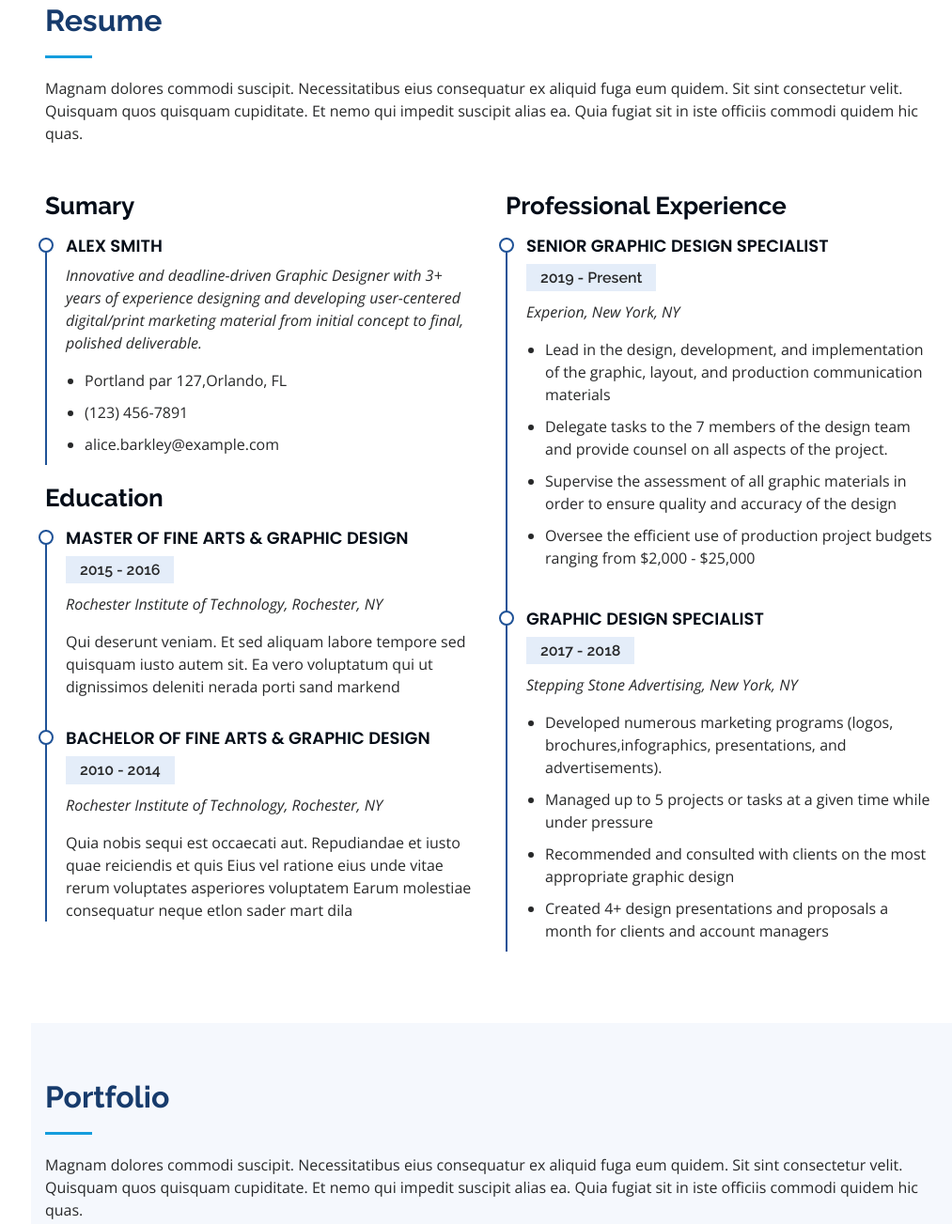
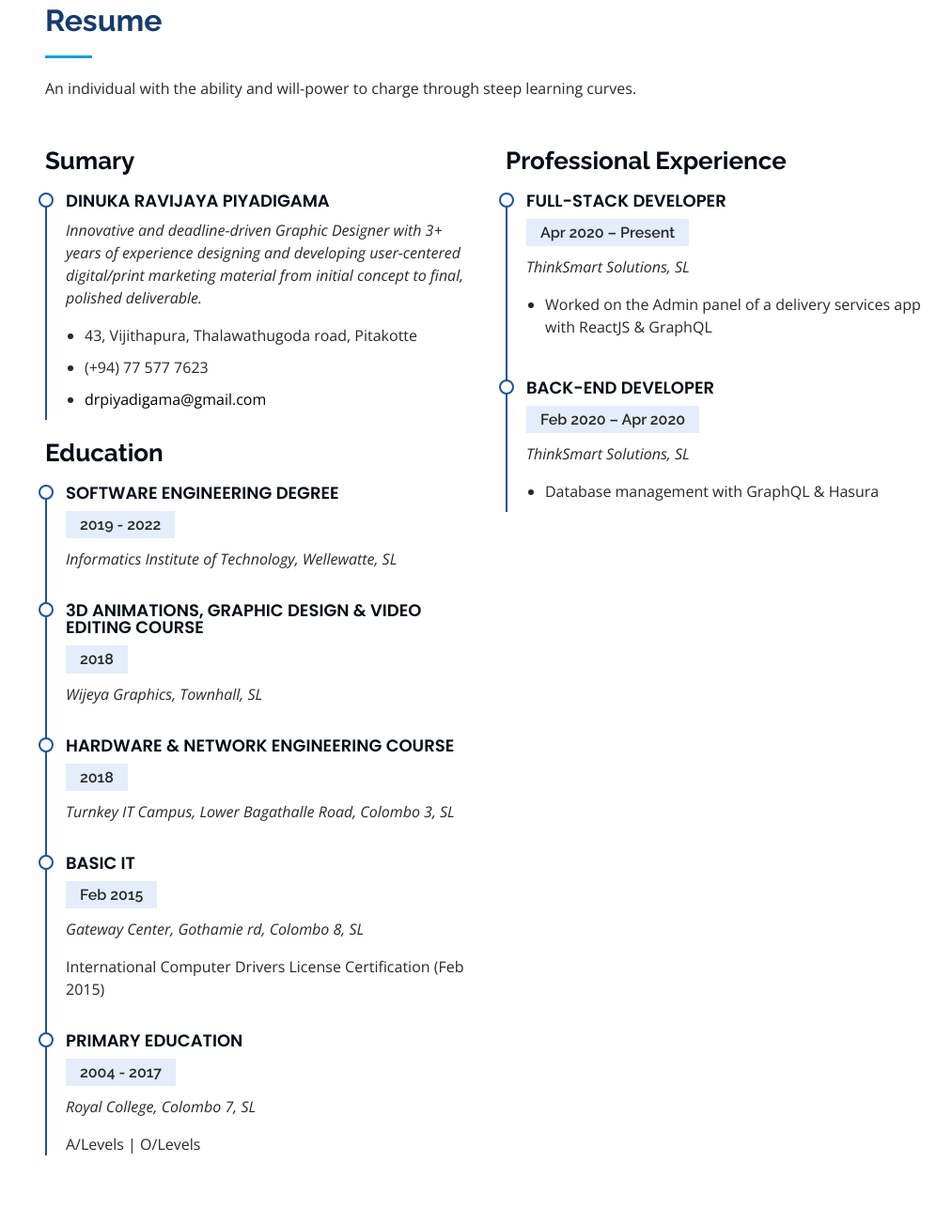
Before and after one commit to DinDev3/DinDev3.github.io, a plain HTML site: page index.html in a window 1280 px wide. Shown: the part 2339-3642 px from the top of the page at 94% size, without its empty margins (267-1280 px from the left). Drawn offline with nearby package versions, Linux system fonts and the light colour scheme.

Commit message:
Added content

```diff
--- a/index.html
+++ b/index.html
@@ -59,7 +59,7 @@
 
       <nav class="nav-menu">
         <ul>
-          <li class="active"><a href="index.html"><i class="bx bx-home"></i> <span>Home</span></a></li>
+          <li class="active"><a href="#hero"><i class="bx bx-home"></i> <span>Home</span></a></li>
           <li><a href="#about"><i class="bx bx-user"></i> <span>About</span></a></li>
           <li><a href="#resume"><i class="bx bx-file-blank"></i> <span>Resume</span></a></li>
           <li><a href="#portfolio"><i class="bx bx-book-content"></i> Portfolio</a></li>
@@ -250,61 +250,97 @@
 
         <div class="section-title">
           <h2>Resume</h2>
-          <p>Magnam dolores commodi suscipit. Necessitatibus eius consequatur ex aliquid fuga eum quidem. Sit sint consectetur velit. Quisquam quos quisquam cupiditate. Et nemo qui impedit suscipit alias ea. Quia fugiat sit in iste officiis commodi quidem hic quas.</p>
+          <p>An individual with the ability and will-power to charge through steep learning curves.</p>
         </div>
 
         <div class="row">
           <div class="col-lg-6" data-aos="fade-up">
             <h3 class="resume-title">Sumary</h3>
             <div class="resume-item pb-0">
-              <h4>Alex Smith</h4>
+              <h4>Dinuka Ravijaya Piyadigama</h4>
               <p><em>Innovative and deadline-driven Graphic Designer with 3+ years of experience designing and developing user-centered digital/print marketing material from initial concept to final, polished deliverable.</em></p>
               <ul>
-                <li>Portland par 127,Orlando, FL</li>
-                <li>(123) 456-7891</li>
-                <li>alice.barkley@example.com</li>
+                <li>43, Vijithapura, Thalawathugoda road, Pitakotte</li>
+                <li>(+94) 77 577 7623</li>
+                <li><a href = "mailto: drpiyadigama@gmail.com" style="color: black;">drpiyadigama@gmail.com</a></li>
               </ul>
             </div>
 
             <h3 class="resume-title">Education</h3>
             <div class="resume-item">
-              <h4>Master of Fine Arts &amp; Graphic Design</h4>
-              <h5>2015 - 2016</h5>
-              <p><em>Rochester Institute of Technology, Rochester, NY</em></p>
-              <p>Qui deserunt veniam. Et sed aliquam labore tempore sed quisquam iusto autem sit. Ea vero voluptatum qui ut dignissimos deleniti nerada porti sand markend</p>
+              <h4>Software Engineering Degree</h4>
+              <h5>2019 - 2022</h5>
+              <p><em>Informatics Institute of Technology, Wellewatte, SL</em></p>
+              <!-- <p>Qui deserunt veniam. Et sed aliquam labore tempore sed quisquam iusto autem sit. Ea vero voluptatum qui ut dignissimos deleniti nerada porti sand markend</p> -->
             </div>
             <div class="resume-item">
-              <h4>Bachelor of Fine Arts &amp; Graphic Design</h4>
-              <h5>2010 - 2014</h5>
-              <p><em>Rochester Institute of Technology, Rochester, NY</em></p>
-              <p>Quia nobis sequi est occaecati aut. Repudiandae et iusto quae reiciendis et quis Eius vel ratione eius unde vitae rerum voluptates asperiores voluptatem Earum molestiae consequatur neque etlon sader mart dila</p>
+              <h4>3D Animations, Graphic Design &amp; Video Editing course</h4>
+              <h5>2018</h5>
+              <p><em>Wijeya Graphics, Townhall, SL</em></p>
+              <!-- <p>Quia nobis sequi est occaecati aut. Repudiandae et iusto quae reiciendis et quis Eius vel ratione eius unde vitae rerum voluptates asperiores voluptatem Earum molestiae consequatur neque etlon sader mart dila</p> -->
+            </div>
+            <div class="resume-item">
+              <h4>Hardware &amp; Network Engineering course</h4>
+              <h5>2018</h5>
+              <p><em>Turnkey IT Campus, Lower Bagathalle Road, Colombo 3, SL</em></p>
+              <!-- <p>Quia nobis sequi est occaecati aut. Repudiandae et iusto quae reiciendis et quis Eius vel ratione eius unde vitae rerum voluptates asperiores voluptatem Earum molestiae consequatur neque etlon sader mart dila</p> -->
+            </div>
+            <div class="resume-item">
+              <h4>Basic IT</h4>
+              <h5>Feb 2015</h5>
+              <p><em>Gateway Center, Gothamie rd, Colombo 8, SL</em></p>
+              <!-- mark down certifications here....... -->
+              <p>International Computer Drivers License Certification (Feb 2015)</p>
+            </div>
+            <div class="resume-item">
+              <h4>Primary Education</h4>
+              <h5>2004 - 2017</h5>
+              <p><em>Royal College, Colombo 7, SL</em></p>
+              <p>A/Levels | O/Levels</p>
             </div>
           </div>
+
           <div class="col-lg-6" data-aos="fade-up" data-aos-delay="100">
             <h3 class="resume-title">Professional Experience</h3>
             <div class="resume-item">
-              <h4>Senior graphic design specialist</h4>
-              <h5>2019 - Present</h5>
-              <p><em>Experion, New York, NY </em></p>
+              <h4>Full-Stack Developer</h4>
+              <h5>Apr 2020 – Present</h5>
+              <p><em>ThinkSmart Solutions, SL</em></p>
               <ul>
-                <li>Lead in the design, development, and implementation of the graphic, layout, and production communication materials</li>
-                <li>Delegate tasks to the 7 members of the design team and provide counsel on all aspects of the project. </li>
-                <li>Supervise the assessment of all graphic materials in order to ensure quality and accuracy of the design</li>
-                <li>Oversee the efficient use of production project budgets ranging from $2,000 - $25,000</li>
+                <li>Worked on the Admin panel of a delivery services app with ReactJS & GraphQL</li>
               </ul>
             </div>
             <div class="resume-item">
-              <h4>Graphic design specialist</h4>
-              <h5>2017 - 2018</h5>
-              <p><em>Stepping Stone Advertising, New York, NY</em></p>
+              <h4>Back-End Developer</h4>
+              <h5>Feb 2020 – Apr 2020</h5>
+              <p><em>ThinkSmart Solutions, SL</em></p>
               <ul>
-                <li>Developed numerous marketing programs (logos, brochures,infographics, presentations, and advertisements).</li>
-                <li>Managed up to 5 projects or tasks at a given time while under pressure</li>
-                <li>Recommended and consulted with clients on the most appropriate graphic design</li>
-                <li>Created 4+ design presentations and proposals a month for clients and account managers</li>
+                <li>Database management with GraphQL & Hasura</li>
               </ul>
             </div>
           </div>
+
+<!--
+          <div class="col-lg-6" data-aos="fade-up" data-aos-delay="100">
+            <h3 class="resume-title">Project Experience</h3>
+            <div class="resume-item">
+              <h4>Full-Stack Developer</h4>
+              <h5>Apr 2020 – Present</h5>
+              <p><em>ThinkSmart Solutions, SL</em></p>
+              <ul>
+                <li>Worked on the Admin panel of a delivery services app with ReactJS & GraphQL</li>
+              </ul>
+            </div>
+            <div class="resume-item">
+              <h4>Back-End Developer</h4>
+              <h5>Feb 2020 – Apr 2020</h5>
+              <p><em>ThinkSmart Solutions, SL</em></p>
+              <ul>
+                <li>Database management with GraphQL & Hasura</li>
+              </ul>
+            </div>
+          </div> -->
+
         </div>
 
       </div>
```
